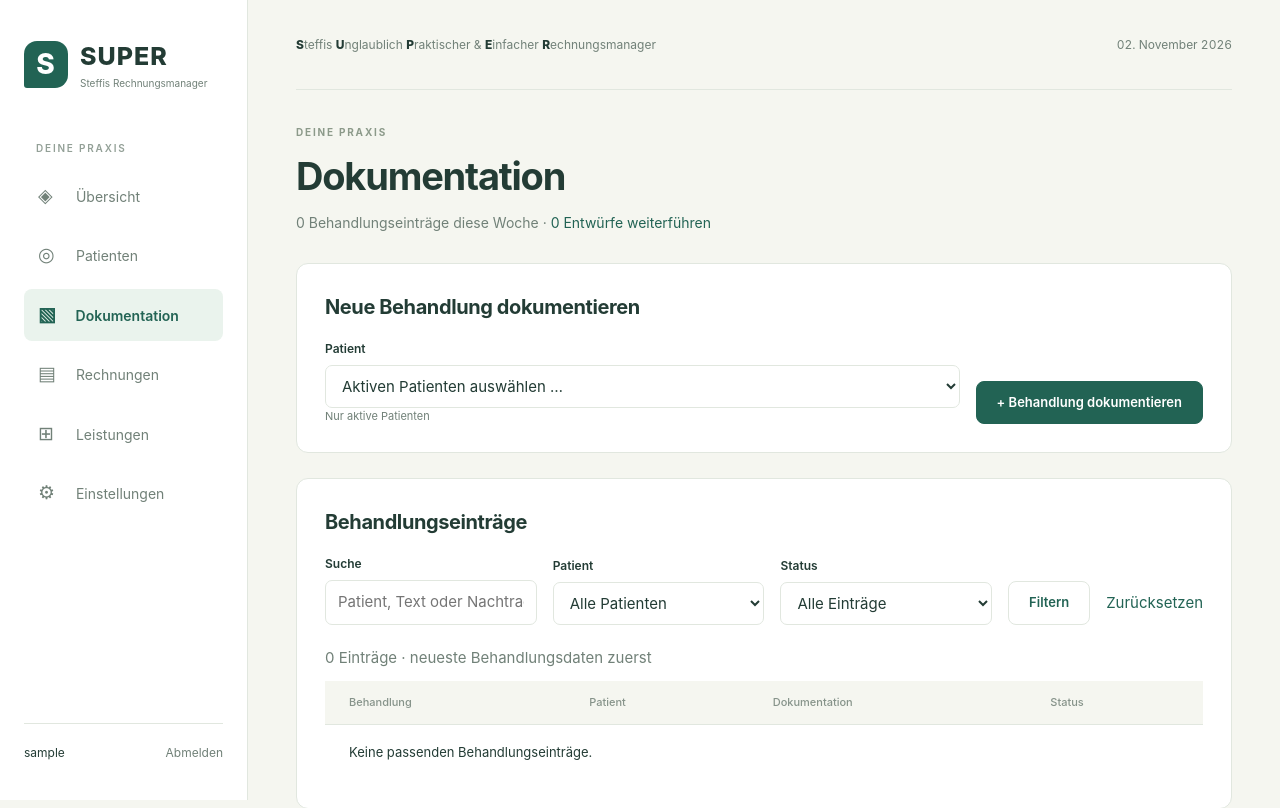
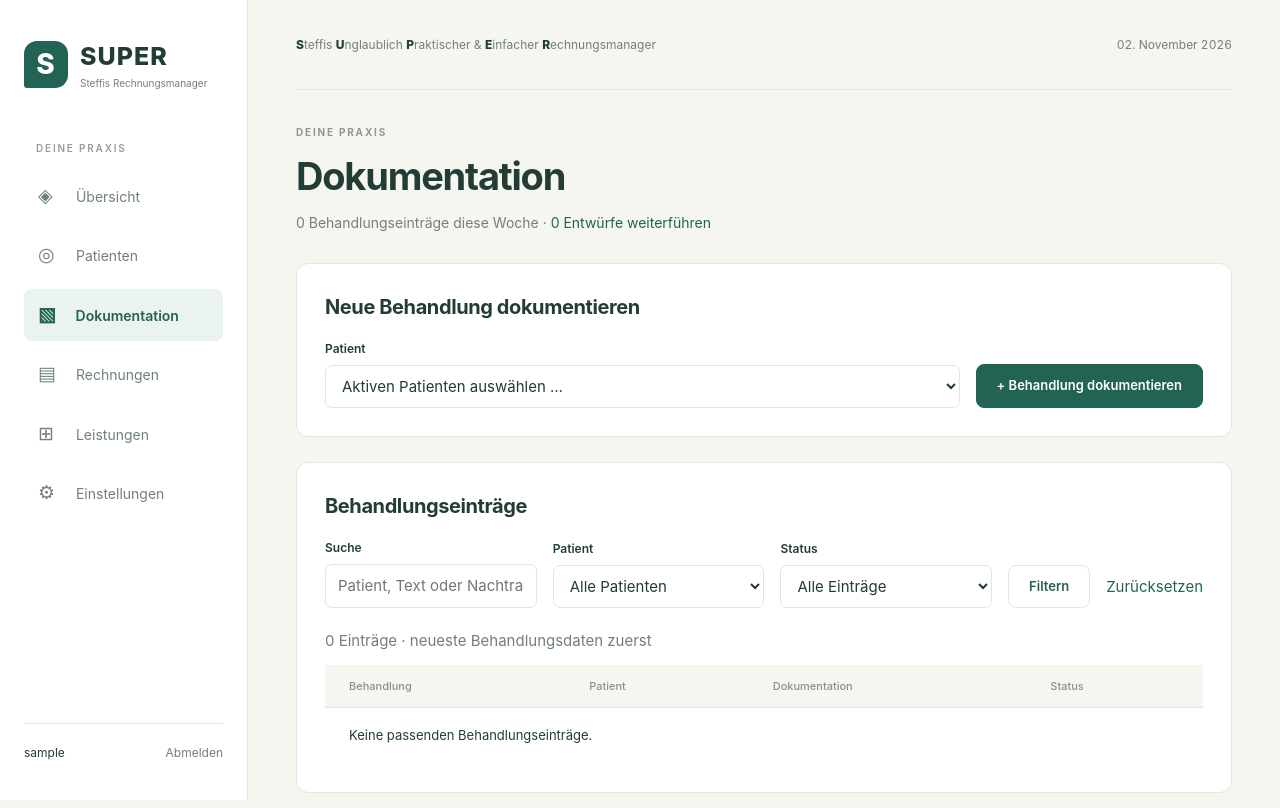
Before and after one commit to Warcheese/super-webapp, a Django app: page /dokumentation/ in a window 1280 px wide. Shown: the top 808 px of the page. Run offline with Django 5.2, Linux system fonts and the light colour scheme; the visitor is signed in with stand-in values (Sample User, id 1); data that the repository does not hold is empty; parts of the project's set-up code (start-up, migrations or seed data) failed here and were passed over.

Commit message:
Align new treatment button with patient dropdown by removing redundant active-patient hint

```diff
--- a/webapp/billing/templates/billing/documentation.html
+++ b/webapp/billing/templates/billing/documentation.html
@@ -1,6 +1,6 @@
 {% extends 'billing/base.html' %}{% block content %}
 <section class="page-heading"><div><div class="eyebrow">DEINE PRAXIS</div><h1>Dokumentation</h1><p>{{ week_count }} Behandlungseinträge diese Woche · <a href="{% url 'documentation' %}?status=draft">{{ draft_count }} Entwürfe weiterführen</a></p></div></section>
-<section class="panel clinical-panel"><h2>Neue Behandlung dokumentieren</h2><form method="post" action="{% url 'documentation_new' %}" class="clinical-filters">{% csrf_token %}<div class="field"><label for="new-note-patient">Patient</label><select id="new-note-patient" name="patient" required><option value="">Aktiven Patienten auswählen …</option>{% for p in active_patients %}<option value="{{ p.pk }}" {% if selected_patient.pk == p.pk %}selected{% endif %}>{{ p.last_name }}, {{ p.first_name }}{% if p.birth_date %} · {{ p.birth_date|date:'d.m.Y' }}{% endif %}{% if not p.active %} (archiviert){% endif %}</option>{% endfor %}</select><small>Nur aktive Patienten</small></div><button class="button">+ Behandlung dokumentieren</button></form></section>
+<section class="panel clinical-panel"><h2>Neue Behandlung dokumentieren</h2><form method="post" action="{% url 'documentation_new' %}" class="clinical-filters">{% csrf_token %}<div class="field"><label for="new-note-patient">Patient</label><select id="new-note-patient" name="patient" required><option value="">Aktiven Patienten auswählen …</option>{% for p in active_patients %}<option value="{{ p.pk }}" {% if selected_patient.pk == p.pk %}selected{% endif %}>{{ p.last_name }}, {{ p.first_name }}{% if p.birth_date %} · {{ p.birth_date|date:'d.m.Y' }}{% endif %}{% if not p.active %} (archiviert){% endif %}</option>{% endfor %}</select></div><button class="button">+ Behandlung dokumentieren</button></form></section>
 <section class="panel clinical-panel"><h2>Behandlungseinträge</h2><form method="get" class="clinical-filters"><div class="field"><label for="documentation-search">Suche</label><input id="documentation-search" name="q" value="{{ query }}" placeholder="Patient, Text oder Nachtrag"></div><div class="field"><label for="documentation-patient">Patient</label><select id="documentation-patient" name="patient"><option value="">Alle Patienten</option>{% for p in patients %}<option value="{{ p.pk }}" {% if selected_patient.pk == p.pk %}selected{% endif %}>{{ p.last_name }}, {{ p.first_name }}{% if p.birth_date %} · {{ p.birth_date|date:'d.m.Y' }}{% endif %}</option>{% endfor %}</select></div><div class="field"><label for="documentation-status">Status</label><select id="documentation-status" name="status"><option value="all" {% if status == 'all' %}selected{% endif %}>Alle Einträge</option><option value="draft" {% if status == 'draft' %}selected{% endif %}>Entwürfe</option><option value="final" {% if status == 'final' %}selected{% endif %}>Abgeschlossen</option></select></div><button class="button secondary">Filtern</button><a href="{% url 'documentation' %}">Zurücksetzen</a></form>
 <p class="clinical-results">{{ page_obj.paginator.count }} Einträge · neueste Behandlungsdaten zuerst</p>
 <div class="table-wrap"><table><thead><tr><th>Behandlung</th><th>Patient</th><th>Dokumentation</th><th>Status</th></tr></thead><tbody>{% for note in page_obj %}<tr><td><a class="strong-link" href="{% if note.finalized_at %}{% url 'note_detail' note.patient_id note.pk %}{% else %}{% url 'note_edit' note.patient_id note.pk %}{% endif %}">{{ note.date|date:'d.m.Y' }}</a></td><td>{{ note.patient.last_name }}, {{ note.patient.first_name }}</td><td class="clinical-preview">{{ note.body|truncatechars:160|default:'Noch keine Dokumentation' }}<small>Zuletzt bearbeitet {{ note.updated_at|date:'d.m.Y H:i' }}</small></td><td><span class="badge {% if note.finalized_at %}paid{% else %}draft{% endif %}">{% if note.finalized_at %}Abgeschlossen{% else %}Entwurf{% endif %}</span></td></tr>{% empty %}<tr><td colspan="4">Keine passenden Behandlungseinträge.</td></tr>{% endfor %}</tbody></table></div>
--- a/webapp/billing/test_clinical.py
+++ b/webapp/billing/test_clinical.py
@@ -268,7 +268,7 @@ class ClinicalTests(TestCase):
         response = self.client.get(reverse('documentation'))
         self.assertNotIn(self.other, list(response.context['active_patients']))
         self.assertIn(self.other, list(response.context['patients']))
-        self.assertContains(response, 'Nur aktive Patienten')
+        self.assertContains(response, 'Aktiven Patienten auswählen')
         count = TreatmentNote.objects.count()
         self.client.post(reverse('documentation_new'), {'patient': self.other.pk})
         self.assertEqual(TreatmentNote.objects.count(), count)
```
